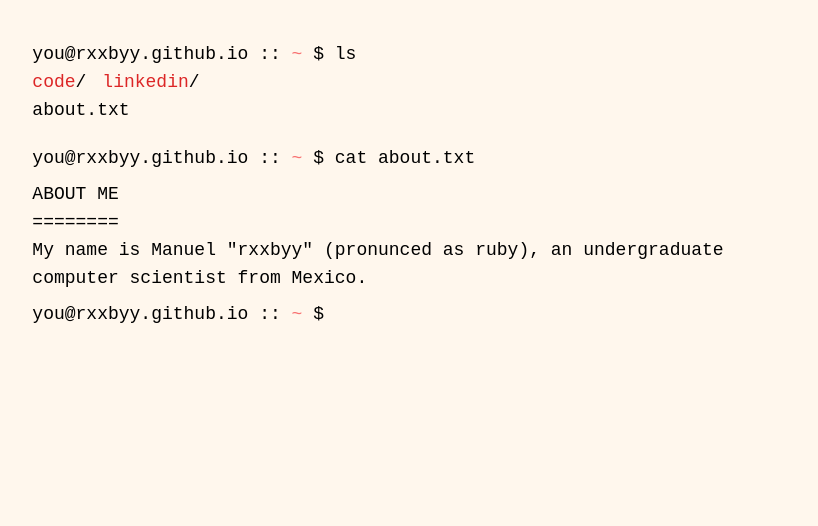
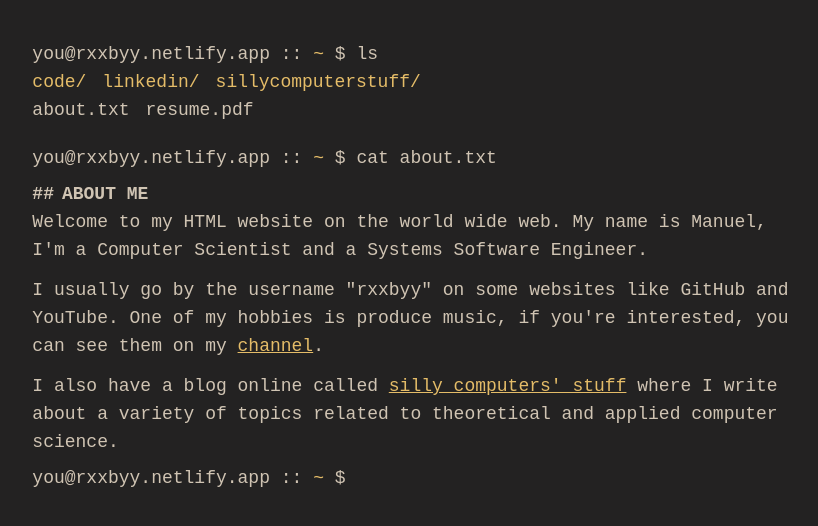
Before and after one commit to rxxbyy/rxxbyy.github.io, a website: page src/index.html in a window 1280 px wide. Shown: the whole page, without its empty margins (221-1039 px from the left). Drawn offline with Linux system fonts and the light colour scheme.

Commit message:
feat: styles updated, added more information on About

```diff
--- a/src/index.html
+++ b/src/index.html
@@ -6,37 +6,73 @@
     <link rel="stylesheet" href="./output.css">
     <title>rxxbyy's website</title>
 </head>
-<body class="text-md w-full md:w-2/3 m-auto bg-orange-50 p-10 md:text-lg">
+<body class="text-md w-full md:w-2/3 m-auto bg-[#232222] text-[#D0C4B3] p-10 md:text-lg">
     <header class="w-full">
-        <p>you@rxxbyy.github.io :: <span class="text-red-400">~</span> $ ls</p>
+        <p>you@rxxbyy.netlify.app :: <span class="text-[#E4BC68]">~</span> $ ls</p>
         <table class="flex">
             <tr class="flex gap-4">
                 <td>
-                    <a href="https://github.com/rxxbyy" class="text-red-600">code<span class="text-black">/</span></a>
+                    <a href="https://github.com/rxxbyy" class="text-[#E4BC68]" target="_blank">code<span>/</span></a>
                 </td>
                 <td>
-                    <a href="https://linkedin.com/in/manuel21" class="text-red-600">linkedin<span class="text-black">/</span></a>
+                    <a href="https://linkedin.com/in/manuel21" class="text-[#E4BC68]" target="_blank">linkedin<span>/</span></a>
+                </td>
+                <td>
+                    <a href="https://sillycomputerstuff.netlify.app" class="text-[#E4BC68]" target="_blank">sillycomputerstuff<span>/</span></a>
                 </td>
             </tr>
-            <tr>
-                <td class="text-black cursor-pointer">about.txt</td>
+            <tr class="flex gap-4">
+                <td class="cursor-pointer">
+                    <p>about.txt</p>
+                </td>
+                <td class="cursor-pointer">
+                    <p id="resume-link" class="hover:underline">resume.pdf</p>
+                </td>
             </tr>
         </table>
     </header>
-    <p class="mt-5">you@rxxbyy.github.io :: <span class="text-red-400">~</span> $ cat about.txt</p>
+    <p class="mt-5">you@rxxbyy.netlify.app :: <span class="text-[#E4BC68]">~</span> $ cat about.txt</p>
     <main class="mt-2 w-full">
+        <div class="flex flex-row font-bold">
+            <span class="mr-2">##</span>
+            <span class="">ABOUT ME</span>
+        </div>
         <p>
-            ABOUT ME
-            <br>
-            ========
-            <br>
-            My name is Manuel "rxxbyy" (pronunced as ruby), an undergraduate computer scientist
-            from Mexico.
+            Welcome to my HTML website on the world wide web. My name is Manuel, I'm a Computer Scientist
+            and a Systems Software Engineer.
+        </p>
+        <p class="mt-3">
+            I usually go by the username "rxxbyy" on some websites like GitHub and YouTube. One of my
+            hobbies is produce music, if you're interested, you can see them on my
+            <a href="https://youtube.com/@rxxbyy" target="_blank" class="text-[#E4BC68] underline">channel</a>.
+        </p>
+        <p class="mt-3">
+            I also have a blog online called <a href="https://sillycomputerstuff.netlify.app/" target="_blank" class="text-[#E4BC68] underline">silly computers' stuff</a>
+            where I write about a variety of topics related to theoretical and applied computer science.
         </p>
     </main>
-    <footer class="flex flex-row">
-        <p class="mt-2 flex-row">you@rxxbyy.github.io :: <span class="text-red-400">~</span> $ </p>
-        <span class="flex-row mt-4 text-sm" id="footer-cursor">█</span>
+    <footer class="flex flex-row mt-2">
+        <p class="flex-row">you@rxxbyy.netlify.app :: <span class="text-[#E4BC68]">~</span> $ </p>
+        <div class="ml-2 flex-row items-center h-full">
+            <span class="flex-row justify-center text-sm align-middle text-center" id="footer-cursor">█</span>
+        </div>
     </footer>
+    <script>
+        const resumeLink = document.getElementById('resume-link');
+        resumeLink.addEventListener('click', () => {
+            let link = document.createElement('a');
+
+            link.onclick = (e) => {
+                e.preventDefault();
+            };
+
+            link.target = '_blank';
+            link.href = './public/resumé.pdf';
+            link.download = 'resumé.pdf';
+            link.dispatchEvent(new MouseEvent('click'));
+
+            link.remove();
+        });
+    </script>
 </body>
 </html>
```
Also changed, not shown: src/output.css, 1 other file.
